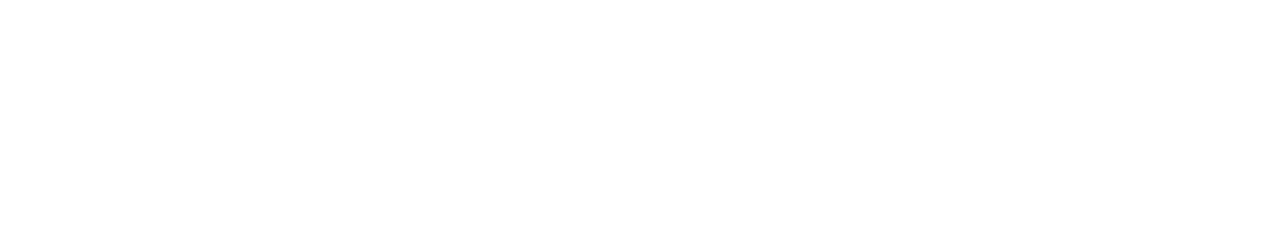
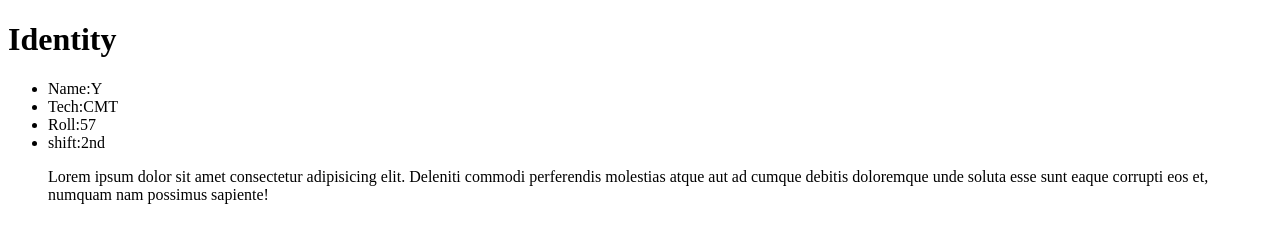
Before and after one commit to Yeamin057/my-first-github-ripo, a plain HTML site: page index.html in a window 1280 px wide. Drawn offline with Linux system fonts and the light colour scheme.

Commit message:
Identity-list-added

```diff
--- a/index.html
+++ b/index.html
@@ -6,6 +6,16 @@
     <title>My first ever github ripo</title>
 </head>
 <body>
+    <div>
+        <h1>Identity</h1>
+        <ul>
+            <li>Name:Y</li>
+            <li>Tech:CMT</li>
+            <li>Roll:57</li>
+            <li>shift:2nd</li>
+            <p>Lorem ipsum dolor sit amet consectetur adipisicing elit. Deleniti commodi perferendis molestias atque aut ad cumque debitis doloremque unde soluta esse sunt eaque corrupti eos et, numquam nam possimus sapiente!</p>
+        </ul>
+    </div>
 
 </body>
 </html>
```
